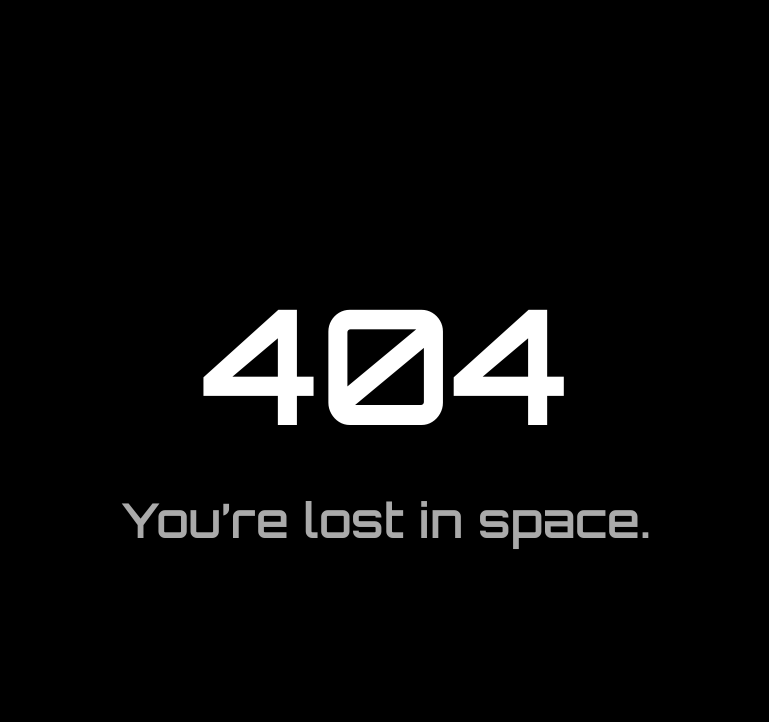
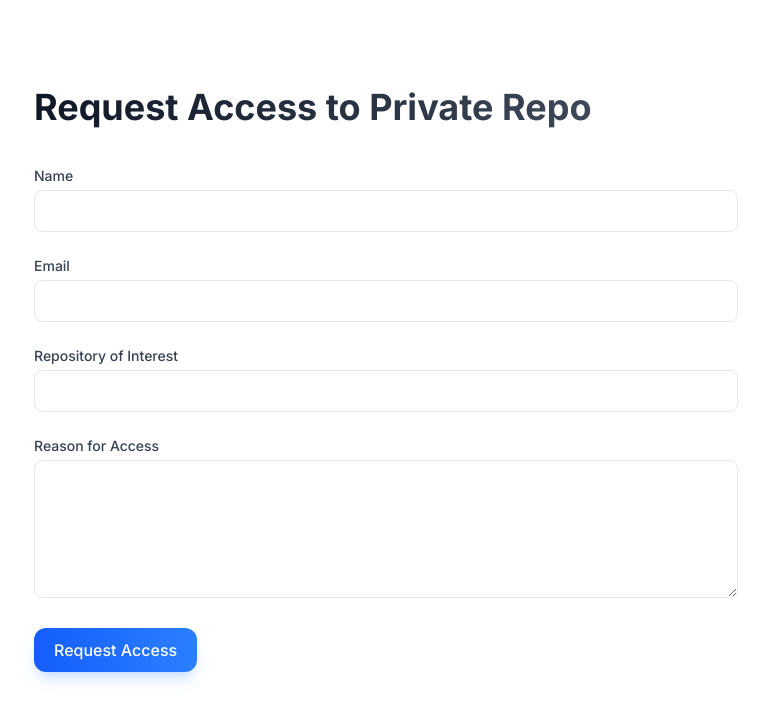
Before and after one commit to Anmol53/Anmol53.github.io, a Next.js app: page /request-access in a window 1280 px wide. Before the commit this address had no page. Shown: the top 722 px of the page, without its empty margins (254-1023 px from the left). Built offline with nearby package versions, Linux system fonts and the light colour scheme; no server answers.

Commit message:
Add Request Access page component and update Dual Shades project details in portfolio

```diff
--- /dev/null
+++ b/src/app/request-access/page.tsx
@@ -0,0 +1,121 @@
+"use client";
+
+import { useRef, useState, useEffect } from "react";
+import emailjs from '@emailjs/browser';
+import { Section } from "@/components/ui/Section";
+import { Container } from "@/components/ui/Container";
+import { Heading } from "@/components/ui/Heading";
+import { Input } from "@/components/ui/Input";
+import { TextArea } from "@/components/ui/TextArea";
+import { Button } from "@/components/ui/Button";
+import { useSearchParams } from 'next/navigation';
+
+export default function RequestAccessPage() {
+  const formRef = useRef<HTMLFormElement>(null);
+  const searchParams = useSearchParams();
+  const repoParam = searchParams.get('repo') || '';
+  const [formData, setFormData] = useState({
+    name: "",
+    email: "",
+    repo: repoParam,
+    reason: ""
+  });
+  const [status, setStatus] = useState<'idle' | 'loading' | 'success' | 'error'>('idle');
+
+  useEffect(() => {
+    if (process.env.NEXT_PUBLIC_EMAILJS_PUBLIC_KEY) {
+      emailjs.init(process.env.NEXT_PUBLIC_EMAILJS_PUBLIC_KEY);
+    }
+  }, []);
+
+  const handleSubmit = async (e: React.FormEvent) => {
+    e.preventDefault();
+    if (!formRef.current) return;
+    if (!process.env.NEXT_PUBLIC_EMAILJS_SERVICE_ID ||
+        !process.env.NEXT_PUBLIC_EMAILJS_REPO_ACCESS_TEMPLATE_ID ||
+        !process.env.NEXT_PUBLIC_EMAILJS_PUBLIC_KEY) {
+      setStatus('error');
+      return;
+    }
+    try {
+      setStatus('loading');
+      await emailjs.sendForm(
+        process.env.NEXT_PUBLIC_EMAILJS_SERVICE_ID,
+        process.env.NEXT_PUBLIC_EMAILJS_REPO_ACCESS_TEMPLATE_ID,
+        formRef.current
+      );
+      setStatus('success');
+      setFormData({ name: "", email: "", repo: "", reason: "" });
+      setTimeout(() => setStatus('idle'), 5000);
+    } catch {
+      setStatus('error');
+      setTimeout(() => setStatus('idle'), 5000);
+    }
+  };
+
+  return (
+    <Section>
+      <Container maxWidth="md">
+        <Heading level={2} gradient className="mb-8">Request Access to Private Repo</Heading>
+        <form ref={formRef} onSubmit={handleSubmit} className="space-y-6">
+          <Input
+            label="Name"
+            type="text"
+            id="user_name"
+            name="user_name"
+            value={formData.name}
+            onChange={e => setFormData({ ...formData, name: e.target.value })}
+            required
+            disabled={status === 'loading'}
+          />
+          <Input
+            label="Email"
+            type="email"
+            id="user_email"
+            name="user_email"
+            value={formData.email}
+            onChange={e => setFormData({ ...formData, email: e.target.value })}
+            required
+            disabled={status === 'loading'}
+          />
+          <Input
+            label="Repository of Interest"
+            type="text"
+            id="repo"
+            name="repo"
+            value={formData.repo}
+            onChange={e => setFormData({ ...formData, repo: e.target.value })}
+            required
+            disabled={status === 'loading'}
+          />
+          <TextArea
+            label="Reason for Access"
+            id="reason"
+            name="reason"
+            value={formData.reason}
+            onChange={e => setFormData({ ...formData, reason: e.target.value })}
+            rows={5}
+            required
+            disabled={status === 'loading'}
+          />
+          <Button
+            type="submit"
+            isLoading={status === 'loading'}
+            variant="primary"
+            disabled={status === 'loading'}
+            className={
+              status === 'success' ? 'bg-green-600 hover:bg-green-700' :
+              status === 'error' ? 'bg-red-600 hover:bg-red-700' :
+              ''
+            }
+          >
+            {status === 'loading' ? 'Sending...' :
+             status === 'success' ? 'Request Sent!' :
+             status === 'error' ? 'Failed to Send' :
+             'Request Access'}
+          </Button>
+        </form>
+      </Container>
+    </Section>
+  );
+}
--- a/src/constants/projects.ts
+++ b/src/constants/projects.ts
@@ -8,18 +8,18 @@ export interface Project {
 
 export const projects: Project[] = [
   {
+    title: "Dual Shades",
+    description: "A powerful web app that transforms your photos by keeping your subject in full color while turning the background to black and white. Features an intuitive interface for easy editing, real-time previews, and seamless saving and sharing options. Built with Next.js, it leverages advanced image processing techniques to deliver fast, high-quality results directly in the browser.",
+    tags: ["Next.js", "Image Processing", "Web App", "Photo Editing"],
+    liveLink: "https://dual-shades.anmolagrawal.dev/?ref=my-portfolio",
+    githubLink: "/request-access?repo=dual-shades"
+  },
+  {
     title: "Leafy Cafe",
     description: "A beautifully crafted website for 'Leafy Cafe', a fictional multi-chain vegan restaurant. Features an elegant, responsive design that showcases the restaurant's menu, locations, and contact information. Built with pure HTML, CSS, and JavaScript, demonstrating mastery of core web technologies without relying on frameworks.",
     tags: ["HTML5", "CSS3", "JavaScript", "Responsive Design", "Web Animation"],
     liveLink: "https://www.anmolagrawal.dev/leafy-cafe",
     githubLink: "https://github.com/Anmol53/leafy-cafe"
-  },
-  {
-    title: "Dual Shades",
-    description: "Transform your photos with Dual Shades — Keep your subject in full color and turn the background to black and white effortlessly. Edit, save, and share with ease.",
-    tags: ["Next.js", "Image Processing", "Web App", "Photo Editing"],
-    liveLink: "https://dual-shades.anmolagrawal.dev/?ref=my-portfolio",
-    githubLink: "https://github.com/Anmol53/dual-shades"
   },
   {
     title: "BMI Tracker",
```
